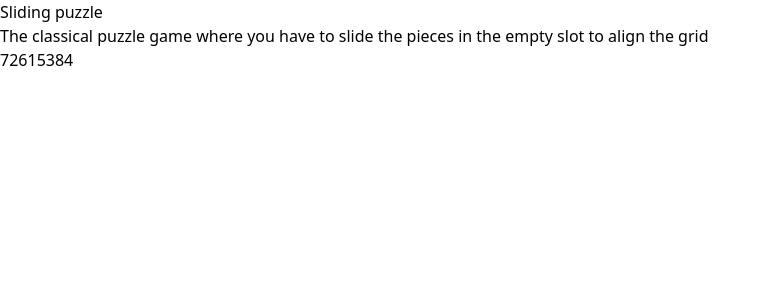
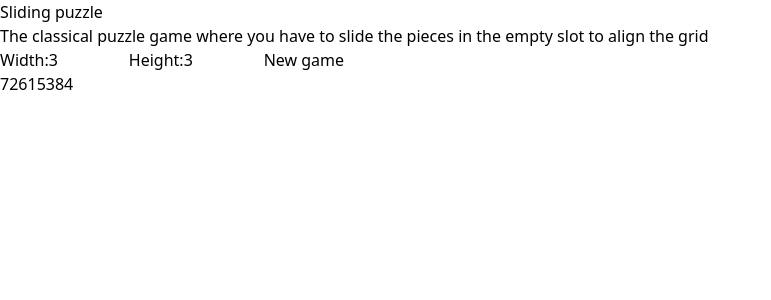
Before and after one commit to AbboDev/sliding-puzzle, a React (Vite) app: page / in a window 1280 px wide. Shown: the top 300 px of the page, without its empty margins (0-771 px from the left). Built offline with nearby package versions, Linux system fonts and the light colour scheme.

Commit message:
feat: remove game logic into dedicated component and add size form

```diff
--- a/src/App.tsx
+++ b/src/App.tsx
@@ -1,14 +1,6 @@
-import { FormEvent, useState } from "react";
-import { GridSize } from "./types";
-import Grid from "./Components/Grid";
+import Game from "./Components/Game";
 
 function App() {
-  const [win, setWin] = useState<boolean>(false);
-  const [size, setSize] = useState<GridSize>({
-    width: 3,
-    height: 3,
-  });
-
   return (
     <>
       <main className="bg-sky-700 dark:bg-sky-950 min-h-screen text-white py-3">
@@ -20,19 +12,7 @@ function App() {
             empty slot to align the grid
           </p>
 
-          <section className="max-w-2xl mx-auto mt-3 text-xl relative select-none">
-            <Grid
-              width={size.width}
-              height={size.height}
-              className={`relative z-0 ${win ? "blur-sm" : "blur-none"}`}
-              onWin={() => setWin(true)}
-            />
-            {win && (
-              <div className="absolute inset-0 z-1 uppercase flex justify-center items-center">
-                You Won!
-              </div>
-            )}
-          </section>
+          <Game />
         </section>
       </main>
     </>
--- /dev/null
+++ b/src/Components/Game.tsx
@@ -0,0 +1,172 @@
+import { FormEvent, useEffect, useRef, useState } from "react";
+import { GridSize, Matrix } from "../types";
+import { getRandomSortedValues } from "../Utilities/getRandomSortedValues";
+import Grid from "./Grid";
+
+const Game: React.FC = () => {
+  const [matrix, setMatrix] = useState<Matrix<number | null>>([[]]);
+  const correctMatrix = useRef<Matrix<number | null>>([[]]);
+  const [win, setWin] = useState<boolean>(false);
+  const [size, setSize] = useState<GridSize>({
+    width: 3,
+    height: 3,
+  });
+
+  function updateSize(event: FormEvent<HTMLFormElement>) {
+    event.preventDefault();
+
+    const formData = new FormData(event.currentTarget);
+
+    const width = parseInt(formData.get("width") as string);
+    const height = parseInt(formData.get("height") as string);
+
+    setSize({ width, height });
+  }
+
+  useEffect(() => {
+    const { width, height } = size;
+
+    const length = width * height;
+    const last = length - 1;
+
+    const values = getRandomSortedValues(length, (_, index) =>
+      index === last ? null : index + 1
+    );
+
+    const assembledMatrix: Matrix<number | null> = [];
+    const endMatrix: Matrix<number | null> = [];
+
+    for (let y = 0; y < height; y++) {
+      assembledMatrix[y] = [];
+      endMatrix[y] = [];
+
+      for (let x = 0; x < width; x++) {
+        const index = x + y * width;
+
+        assembledMatrix[y][x] = values[index];
+        endMatrix[y][x] = index === last ? null : index + 1;
+      }
+    }
+
+    setMatrix(assembledMatrix);
+    correctMatrix.current = endMatrix;
+  }, [size]);
+
+  useEffect(() => {
+    const final = correctMatrix.current.every((row, y) =>
+      row.every((column, x) => {
+        return matrix[y][x] === column;
+      })
+    );
+
+    if (final) {
+      setWin(true);
+    }
+  }, [matrix]);
+
+  const movePiece = (currentY: number, currentX: number) => {
+    const [y, x] = findEmptyCell();
+
+    if (y === null || x === null) {
+      // TODO: feedback for missing empty slot
+      return;
+    }
+
+    const diffX = x - currentX;
+    const diffY = y - currentY;
+    const diff = Math.abs(diffX) + Math.abs(diffY);
+    if (diff > 1) {
+      // TODO: feedback for no movement
+      return;
+    }
+
+    const newX = currentX + diffX;
+    const newY = currentY + diffY;
+
+    const newMatrix = [...matrix];
+    newMatrix[newY][newX] = newMatrix[currentY][currentX];
+    newMatrix[currentY][currentX] = null;
+
+    setMatrix(newMatrix);
+  };
+
+  const findEmptyCell = () => {
+    let x: number | null = null;
+
+    const row = matrix.find((row) => {
+      const index = row.indexOf(null);
+      if (index > -1) {
+        x = index;
+        return true;
+      }
+
+      return false;
+    });
+
+    if (!row || x === null) {
+      return [null, null];
+    }
+
+    const y = matrix.indexOf(row);
+
+    return [y, x];
+  };
+
+  return (
+    <>
+      <form
+        action=""
+        method="GET"
+        onSubmit={updateSize}
+        className="max-w-2xl mx-auto mt-3 flex justify-between items-center gap-2 *:text-sky-700 dark:*:text-sky-950 *:py-2 *:px-4 *:rounded-md"
+      >
+        <label htmlFor="width" className="!text-black dark:!text-white !p-0">
+          Width:
+        </label>
+        <input
+          className="border-0 flex-1"
+          name="width"
+          type="number"
+          defaultValue={size.width}
+          min={1}
+          max={99}
+        />
+
+        <label htmlFor="height" className="!text-black dark:!text-white !p-0">
+          Height:
+        </label>
+        <input
+          className="border-0 flex-1"
+          name="height"
+          type="number"
+          defaultValue={size.height}
+          min={1}
+          max={99}
+        />
+        <button
+          className="bg-amber-700 dark:bg-amber-300 hover:shadow-amber-900 hover:dark:shadow-amber-500 cursor-pointer hover:shadow-sm transition-shadow flex-shrink-0"
+          type="submit"
+        >
+          New game
+        </button>
+      </form>
+
+      <section className="max-w-2xl mx-auto mt-3 text-xl relative select-none">
+        <Grid
+          width={size.width}
+          height={size.height}
+          matrix={matrix}
+          movePiece={movePiece}
+          className={`relative z-0 ${win ? "blur-sm" : "blur-none"}`}
+        />
+        {win && (
+          <div className="absolute inset-0 z-1 uppercase flex justify-center items-center">
+            You Won!
+          </div>
+        )}
+      </section>
+    </>
+  );
+};
+
+export default Game;
--- a/src/Components/Grid.tsx
+++ b/src/Components/Grid.tsx
@@ -1,108 +1,18 @@
-import { useEffect, useRef, useState } from "react";
-import { getRandomSortedValues } from "../Utilities/getRandomSortedValues";
 import { GridSize, Matrix } from "../types";
 
 export interface Props extends React.HTMLAttributes<HTMLDivElement>, GridSize {
-  onWin: () => void;
+  matrix: Matrix<number | null>;
+  movePiece: (y: number, x: number) => void;
 }
 
 const Grid: React.FC<Props> = ({
   width,
   height,
-  onWin,
+  matrix,
+  movePiece,
   className,
   ...props
 }) => {
-  const [matrix, setMatrix] = useState<Matrix<number | null>>([[]]);
-  const correctMatrix = useRef<Matrix<number | null>>([[]]);
-
-  useEffect(() => {
-    const length = width * height;
-    const last = length - 1;
-
-    const values = getRandomSortedValues(length, (_, index) =>
-      index === last ? null : index + 1
-    );
-
-    const assembledMatrix: Matrix<number | null> = [];
-    const endMatrix: Matrix<number | null> = [];
-
-    for (let y = 0; y < height; y++) {
-      assembledMatrix[y] = [];
-      endMatrix[y] = [];
-
-      for (let x = 0; x < width; x++) {
-        const index = x + y * width;
-
-        assembledMatrix[y][x] = values[index];
-        endMatrix[y][x] = index === last ? null : index + 1;
-      }
-    }
-
-    setMatrix(assembledMatrix);
-    correctMatrix.current = endMatrix;
-  }, [width, height]);
-
-  useEffect(() => {
-    const final = correctMatrix.current.every((row, y) =>
-      row.every((column, x) => {
-        return matrix[y][x] === column;
-      })
-    );
-
-    if (final) {
-      onWin();
-    }
-  }, [matrix, onWin]);
-
-  const movePiece = (currentY: number, currentX: number) => {
-    const [y, x] = findEmptyCell();
-
-    if (y === null || x === null) {
-      // TODO: feedback for missing empty slot
-      return;
-    }
-
-    const diffX = x - currentX;
-    const diffY = y - currentY;
-    const diff = Math.abs(diffX) + Math.abs(diffY);
-    if (diff > 1) {
-      // TODO: feedback for no movement
-      return;
-    }
-
-    const newX = currentX + diffX;
-    const newY = currentY + diffY;
-
-    const newMatrix = [...matrix];
-    newMatrix[newY][newX] = newMatrix[currentY][currentX];
-    newMatrix[currentY][currentX] = null;
-
-    setMatrix(newMatrix);
-  };
-
-  const findEmptyCell = () => {
-    let x: number | null = null;
-
-    const row = matrix.find((row) => {
-      const index = row.indexOf(null);
-      if (index > -1) {
-        x = index;
-        return true;
-      }
-
-      return false;
-    });
-
-    if (!row || x === null) {
-      return [null, null];
-    }
-
-    const y = matrix.indexOf(row);
-
-    return [y, x];
-  };
-
   const gridClassName = `${className} grid gap-4 *:aspect-square *:rounded-md *:flex *:justify-center *:items-center text-sky-700 dark:text-sky-950 *:bg-amber-700 dark:*:bg-amber-300 hover:*:shadow-amber-900 hover:dark:*:shadow-amber-500 *:cursor-pointer hover:*:shadow-sm *:transition-shadow`;
 
   const style = {
```
